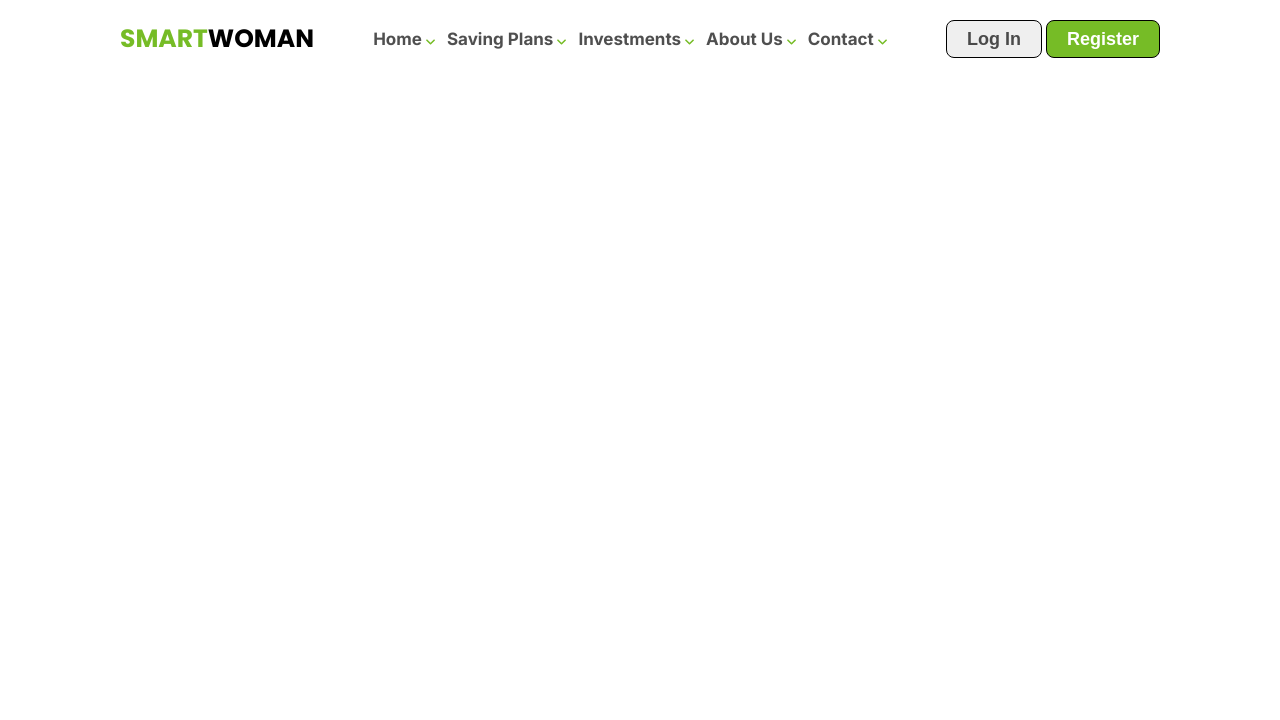
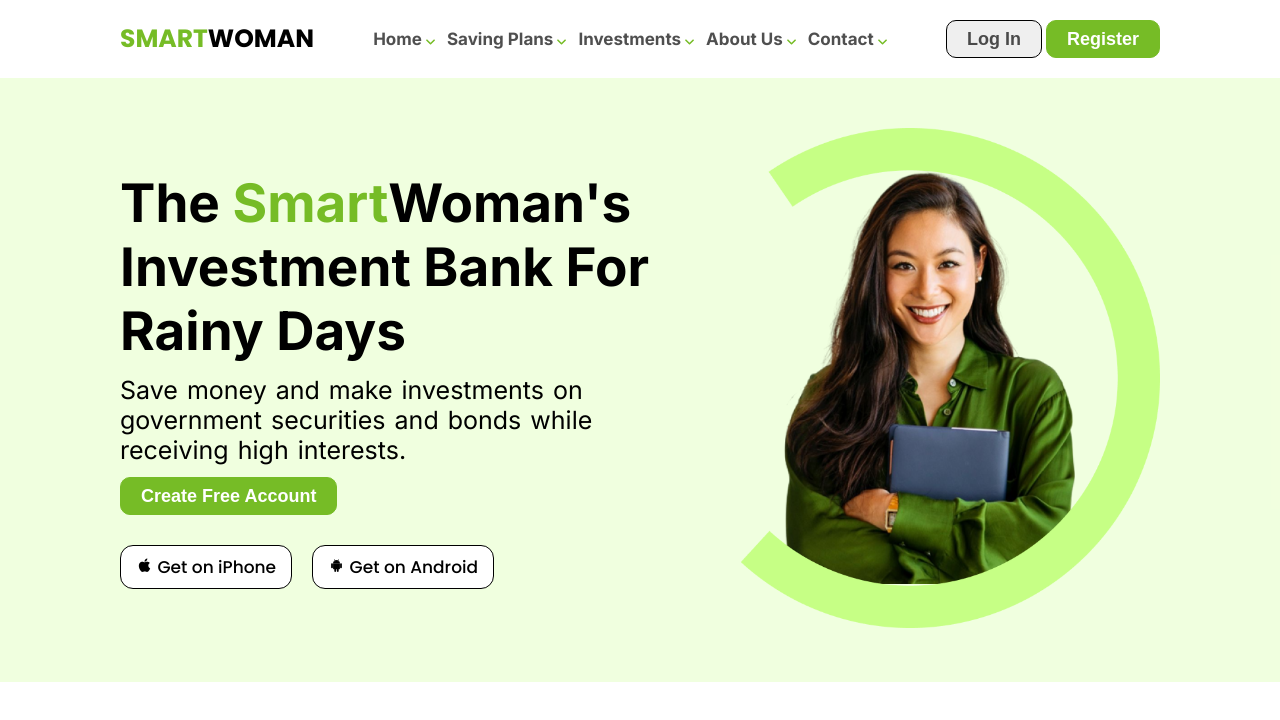
Before and after one commit to earlmorningstar/Smart-woman-project, a plain HTML site: page index.html in a window 1280 px wide. Drawn offline with nearby package versions, Linux system fonts and the light colour scheme.

Commit message:
Update 3

```diff
--- a/index.html
+++ b/index.html
@@ -4,6 +4,7 @@
     <meta charset="UTF-8" />
     <meta http-equiv="X-UA-Compatible" content="IE=edge" />
     <meta name="viewport" content="width=device-width, initial-scale=1.0" />
+    <link href='https://unpkg.com/boxicons@2.1.4/css/boxicons.min.css' rel='stylesheet'>
     <link rel="stylesheet" href="style.css" />
     <title>Document</title>
   </head>
@@ -12,23 +13,23 @@
       <nav class="navbar">
         <div class="smartwoman-logo"><span class="smart">SMART</span><span class="woman">WOMAN</span></div>
         <div class="nav-list">
-            <div>Home <svg width="9" height="6" viewBox="0 0 9 6" fill="none" xmlns="http://www.w3.org/2000/svg">
+            <div class="nav-hover-class">Home <svg width="9" height="6" viewBox="0 0 9 6" fill="none" xmlns="http://www.w3.org/2000/svg">
               <path d="M7.56223 0.625171L4.52373 3.66367L1.48523 0.625171C1.41272 0.552669 1.32665 0.495157 1.23192 0.455919C1.13719 0.416681 1.03566 0.396484 0.933129 0.396484C0.830595 0.396484 0.729065 0.416681 0.634336 0.455919C0.539606 0.495157 0.453533 0.552669 0.381031 0.625171C0.308528 0.697674 0.251016 0.783747 0.211778 0.878476C0.17254 0.973205 0.152344 1.07474 0.152344 1.17727C0.152344 1.2798 0.17254 1.38133 0.211778 1.47606C0.251016 1.57079 0.308528 1.65687 0.381031 1.72937L3.97554 5.32388C4.28096 5.6293 4.77432 5.6293 5.07974 5.32388L8.67425 1.72937C8.74685 1.65692 8.80445 1.57086 8.84375 1.47613C8.88304 1.38139 8.90327 1.27983 8.90327 1.17727C8.90327 1.07471 8.88304 0.973149 8.84375 0.878413C8.80445 0.783676 8.74685 0.69762 8.67425 0.625171C8.36884 0.327586 7.86764 0.319755 7.56223 0.625171Z" fill="#76BC26"/>
               </svg>
               </div>
-            <div>Saving Plans <svg width="9" height="6" viewBox="0 0 9 6" fill="none" xmlns="http://www.w3.org/2000/svg">
+            <div class="nav-hover-class">Saving Plans <svg width="9" height="6" viewBox="0 0 9 6" fill="none" xmlns="http://www.w3.org/2000/svg">
               <path d="M7.56223 0.625171L4.52373 3.66367L1.48523 0.625171C1.41272 0.552669 1.32665 0.495157 1.23192 0.455919C1.13719 0.416681 1.03566 0.396484 0.933129 0.396484C0.830595 0.396484 0.729065 0.416681 0.634336 0.455919C0.539606 0.495157 0.453533 0.552669 0.381031 0.625171C0.308528 0.697674 0.251016 0.783747 0.211778 0.878476C0.17254 0.973205 0.152344 1.07474 0.152344 1.17727C0.152344 1.2798 0.17254 1.38133 0.211778 1.47606C0.251016 1.57079 0.308528 1.65687 0.381031 1.72937L3.97554 5.32388C4.28096 5.6293 4.77432 5.6293 5.07974 5.32388L8.67425 1.72937C8.74685 1.65692 8.80445 1.57086 8.84375 1.47613C8.88304 1.38139 8.90327 1.27983 8.90327 1.17727C8.90327 1.07471 8.88304 0.973149 8.84375 0.878413C8.80445 0.783676 8.74685 0.69762 8.67425 0.625171C8.36884 0.327586 7.86764 0.319755 7.56223 0.625171Z" fill="#76BC26"/>
               </svg>
               </div>
-            <div>Investments <svg width="9" height="6" viewBox="0 0 9 6" fill="none" xmlns="http://www.w3.org/2000/svg">
+            <div class="nav-hover-class">Investments <svg width="9" height="6" viewBox="0 0 9 6" fill="none" xmlns="http://www.w3.org/2000/svg">
               <path d="M7.56223 0.625171L4.52373 3.66367L1.48523 0.625171C1.41272 0.552669 1.32665 0.495157 1.23192 0.455919C1.13719 0.416681 1.03566 0.396484 0.933129 0.396484C0.830595 0.396484 0.729065 0.416681 0.634336 0.455919C0.539606 0.495157 0.453533 0.552669 0.381031 0.625171C0.308528 0.697674 0.251016 0.783747 0.211778 0.878476C0.17254 0.973205 0.152344 1.07474 0.152344 1.17727C0.152344 1.2798 0.17254 1.38133 0.211778 1.47606C0.251016 1.57079 0.308528 1.65687 0.381031 1.72937L3.97554 5.32388C4.28096 5.6293 4.77432 5.6293 5.07974 5.32388L8.67425 1.72937C8.74685 1.65692 8.80445 1.57086 8.84375 1.47613C8.88304 1.38139 8.90327 1.27983 8.90327 1.17727C8.90327 1.07471 8.88304 0.973149 8.84375 0.878413C8.80445 0.783676 8.74685 0.69762 8.67425 0.625171C8.36884 0.327586 7.86764 0.319755 7.56223 0.625171Z" fill="#76BC26"/>
               </svg>
               </div>
-            <div>About Us <svg width="9" height="6" viewBox="0 0 9 6" fill="none" xmlns="http://www.w3.org/2000/svg">
+            <div class="nav-hover-class">About Us <svg width="9" height="6" viewBox="0 0 9 6" fill="none" xmlns="http://www.w3.org/2000/svg">
               <path d="M7.56223 0.625171L4.52373 3.66367L1.48523 0.625171C1.41272 0.552669 1.32665 0.495157 1.23192 0.455919C1.13719 0.416681 1.03566 0.396484 0.933129 0.396484C0.830595 0.396484 0.729065 0.416681 0.634336 0.455919C0.539606 0.495157 0.453533 0.552669 0.381031 0.625171C0.308528 0.697674 0.251016 0.783747 0.211778 0.878476C0.17254 0.973205 0.152344 1.07474 0.152344 1.17727C0.152344 1.2798 0.17254 1.38133 0.211778 1.47606C0.251016 1.57079 0.308528 1.65687 0.381031 1.72937L3.97554 5.32388C4.28096 5.6293 4.77432 5.6293 5.07974 5.32388L8.67425 1.72937C8.74685 1.65692 8.80445 1.57086 8.84375 1.47613C8.88304 1.38139 8.90327 1.27983 8.90327 1.17727C8.90327 1.07471 8.88304 0.973149 8.84375 0.878413C8.80445 0.783676 8.74685 0.69762 8.67425 0.625171C8.36884 0.327586 7.86764 0.319755 7.56223 0.625171Z" fill="#76BC26"/>
               </svg>
               </div>
-            <div>Contact <svg width="9" height="6" viewBox="0 0 9 6" fill="none" xmlns="http://www.w3.org/2000/svg">
+            <div class="nav-hover-class">Contact <svg width="9" height="6" viewBox="0 0 9 6" fill="none" xmlns="http://www.w3.org/2000/svg">
               <path d="M7.56223 0.625171L4.52373 3.66367L1.48523 0.625171C1.41272 0.552669 1.32665 0.495157 1.23192 0.455919C1.13719 0.416681 1.03566 0.396484 0.933129 0.396484C0.830595 0.396484 0.729065 0.416681 0.634336 0.455919C0.539606 0.495157 0.453533 0.552669 0.381031 0.625171C0.308528 0.697674 0.251016 0.783747 0.211778 0.878476C0.17254 0.973205 0.152344 1.07474 0.152344 1.17727C0.152344 1.2798 0.17254 1.38133 0.211778 1.47606C0.251016 1.57079 0.308528 1.65687 0.381031 1.72937L3.97554 5.32388C4.28096 5.6293 4.77432 5.6293 5.07974 5.32388L8.67425 1.72937C8.74685 1.65692 8.80445 1.57086 8.84375 1.47613C8.88304 1.38139 8.90327 1.27983 8.90327 1.17727C8.90327 1.07471 8.88304 0.973149 8.84375 0.878413C8.80445 0.783676 8.74685 0.69762 8.67425 0.625171C8.36884 0.327586 7.86764 0.319755 7.56223 0.625171Z" fill="#76BC26"/>
               </svg>
               </div>
@@ -39,5 +40,24 @@
         </div>
       </nav>
     </div>
+      <div class="header">
+        <div class="header-text-and-image">
+        <div class="header-text-and-btn-part">
+          <div class="header-first-text">The <span class="smart">Smart</span>Woman's Investment Bank For Rainy Days</div>
+          <div class="header-second-text">
+            <span>Save money and make investments</span>
+            <span>on government securities and bonds</span>
+            <span>while receiving high interests.</span>
+          </div>
+          <div><button class="register-btn" id="free-acct-btn" type="submit">Create Free Account</button></div>
+          <div class="apple-and-android-btn">
+              <button class="iphone-android"> <span><i class='bx bxl-apple'></i></span> Get on iPhone</button>
+              <button class="iphone-android"> <span><i class='bx bxl-android'></i></span> Get on Android</button>
+          </div>
+        </div>
+        <div><img class="header-img" src="/images/header img.png" alt=""></div>
+      </div>
+      </div>
+
   </body>
 </html>
--- a/style.css
+++ b/style.css
@@ -1,5 +1,5 @@
-@import url('https://fonts.googleapis.com/css2?family=Poppins:wght@100;200;300;400;500;600;700;800;900&display=swap');
-@import url('https://fonts.googleapis.com/css2?family=Inter:wght@100;200;300;400;500;600;700;800;900&display=swap');
+@import url("https://fonts.googleapis.com/css2?family=Poppins:wght@100;200;300;400;500;600;700;800;900&display=swap");
+@import url("https://fonts.googleapis.com/css2?family=Inter:wght@100;200;300;400;500;600;700;800;900&display=swap");
 * {
   margin: 0;
   padding: 0;
@@ -19,27 +19,33 @@
 }
 
 .nav-list {
-    font-family: 'Inter', sans-serif;
+  font-family: "Inter", sans-serif;
   font-weight: 700;
   font-size: 17px;
-    color:  #000000B0;
+  color: #000000b0;
   display: flex;
   align-items: center;
   gap: 12px;
 }
 
+.nav-hover-class:hover {
+  color: #76bc26;
+  transform: scale(1.1);
+  transition: all 0.3s ease-in-out;
+}
+
 .smartwoman-logo {
-    font-family: 'Poppins', sans-serif;
+  font-family: "Poppins", sans-serif;
   font-weight: 700;
   font-size: 25px;
   line-height: 30px;
 }
 
 .smart {
-    color: #76BC26;
+  color: #76bc26;
 }
 
-.woman{
+.woman {
   color: #000000;
 }
 
@@ -47,9 +53,9 @@
   font-weight: 700;
   font-size: 18px;
   line-height: 20px;
-    color: #000000B0;
+  color: #000000b0;
   border: 1px solid #000000;
-    border-radius: 8px;
+  border-radius: 10px;
   padding: 8px 20px;
   text-align: center;
 }
@@ -58,10 +64,70 @@
   font-weight: 700;
   font-size: 18px;
   line-height: 20px;
-    color: #FFFFFF;
-    background: #76BC26;
-    border: 1px solid #000000;
-    border-radius: 8px;
+  color: #ffffff;
+  background: #76bc26;
+  border: 1px solid #76bc26;
+  border-radius: 10px;
   padding: 8px 20px;
   text-align: center;
 }
+
+.header {
+  background: #f0ffdef5;
+  margin-top: 20px;
+}
+
+.header-text-and-image {
+  margin: 0 120px;
+  display: flex;
+  align-items: center;
+  padding: 50px 0;
+}
+
+.header-img {
+  width: 500px;
+  height: 500px;
+  flex: 1;
+}
+
+.header-first-text {
+  font-family: "Inter", sans-serif;
+  font-weight: 700;
+  font-size: 53px;
+}
+
+.header-second-text {
+  font-family: "Inter", sans-serif;
+  font-weight: 400;
+  font-size: 25px;
+  line-height: 30px;
+  word-spacing: 2px;
+  margin: 12px 0;
+  color: #000000;
+  flex-direction: column;
+}
+.header-text-and-btn-part {
+  flex: 1;
+}
+
+.free-acct-btn {
+}
+
+.iphone-android {
+  font-family: "Poppins", sans-serif;
+  font-weight: 500;
+  font-size: 17px;
+  line-height: 26px;
+  text-align: center;
+  background: #ffffff;
+  color: #000000;
+  border: 1px solid #000;
+  border-radius: 13px;
+  padding: 8px 15px;
+}
+
+.apple-and-android-btn {
+  display: flex;
+  gap: 20px;
+  margin-top: 30px;
+}
```
Lines whose indentation alone changed are shown as unchanged.
